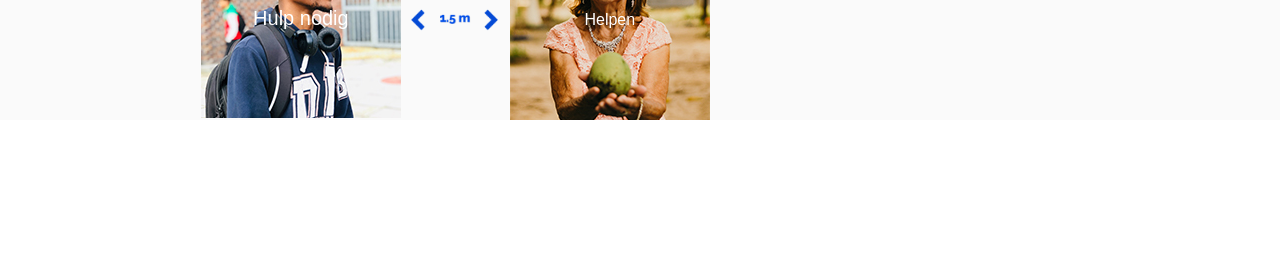
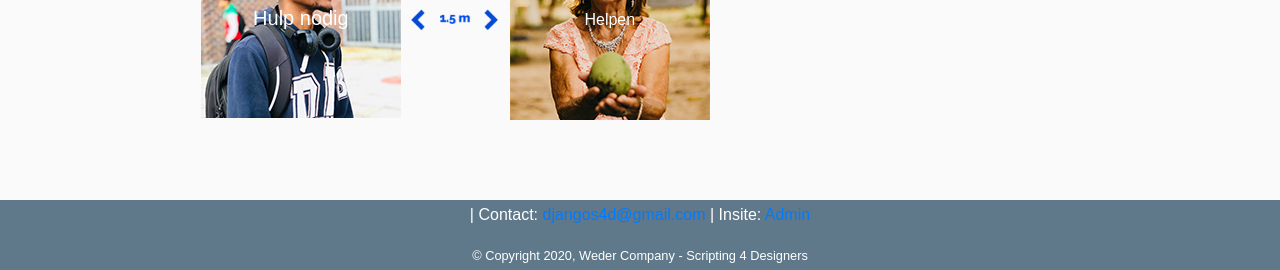
Before and after one commit to Ruben-wiel/s4d_project, a Django app: page / in a window 1280 px wide. Shown: the part 736-1006 px from the top of the page. Before the commit the page ends 856 px from the top, so only its background shows below. Run offline with Django 3.2, Linux system fonts and the light colour scheme; some libraries are stand-ins or nearby versions.

Commit message:
ini mini klein footertje toegevoegt

```diff
--- a/s4d_webapp/website/static/website/home.css
+++ b/s4d_webapp/website/static/website/home.css
@@ -78,6 +78,7 @@
 
 .contenthome h1 {
     font-family: Coco Gothic;
+    src: url(../../static/fonts/COCOGOTHIC_TRIAL.TTF);
     text-align: center;
     font-weight: 600;
 }
--- a/s4d_webapp/website/static/website/main.css
+++ b/s4d_webapp/website/static/website/main.css
@@ -2,6 +2,8 @@ body {
     background: #fafafa;
     color: #333333;
     margin-top: 25rem;
+    width: 100%;
+    height: 100%;
 }
 
 h1, h2, h3, h4, h5, h6 {
@@ -123,3 +125,13 @@ hr.hr-text::before {
   display: none;
   visibility: hidden;
 }
+
+footer {
+  margin-top: 5em;
+  width: 100%;
+  bottom: 0%;
+  text-align: center;
+  padding: 3px;
+  background-color: #5f788a;
+  color: white;
+}
--- a/s4d_webapp/website/templates/website/about.html
+++ b/s4d_webapp/website/templates/website/about.html
@@ -10,7 +10,7 @@
   </head>
   <body>
     <div class="content">
-      <h2 style="text-align: center;">Ons Team</h2>
+      <h1 style="text-align: center;">Ons Team</h1>
       <p style="text-align: center;">
         Wij zijn drie studenten van de minor Scripting 4 Designers op de
         Hogeschool van Arnhem & Nijmegen. Voor ons eindproject hebben wij een
--- a/s4d_webapp/website/templates/website/base.html
+++ b/s4d_webapp/website/templates/website/base.html
@@ -16,9 +16,9 @@
     <!-- <link rel="stylesheet" href="https://kit.fontawesome.com/9012e51de6.js" crossorigin="anonymous"> -->
 
     {% if title %}
-        <title>Voor wat hoort wat - {{ title }}</title>
+        <title>Weder - {{ title }}</title>
     {% else %}
-        <title>Voor wat hoort wat</title>
+        <title>Weder</title>
     {% endif %}
 
 </head>
@@ -127,6 +127,12 @@
     <script src="https://code.jquery.com/jquery-3.5.1.slim.min.js" integrity="sha384-DfXdz2htPH0lsSSs5nCTpuj/zy4C+OGpamoFVy38MVBnE+IbbVYUew+OrCXaRkfj" crossorigin="anonymous"></script>
     <script src="https://cdn.jsdelivr.net/npm/popper.js@1.16.0/dist/umd/popper.min.js" integrity="sha384-Q6E9RHvbIyZFJoft+2mJbHaEWldlvI9IOYy5n3zV9zzTtmI3UksdQRVvoxMfooAo" crossorigin="anonymous"></script>
     <script src="https://stackpath.bootstrapcdn.com/bootstrap/4.5.0/js/bootstrap.min.js" integrity="sha384-OgVRvuATP1z7JjHLkuOU7Xw704+h835Lr+6QL9UvYjZE3Ipu6Tp75j7Bh/kR0JKI" crossorigin="anonymous"></script>
-  </body>
 </body>
+
+<footer>
+  <p>| Contact: <a href="mailto:djangos4d@gmail.com">djangos4d@gmail.com</a>
+    | Insite: <a href="/admin">Admin</a></p>
+  <small>&copy; Copyright 2020, Weder Company - Scripting 4 Designers</small>
+</footer>
+
 </html>
```
Also changed, not shown: s4d_webapp/website/static/website/users.css (+9 -0 lines).
